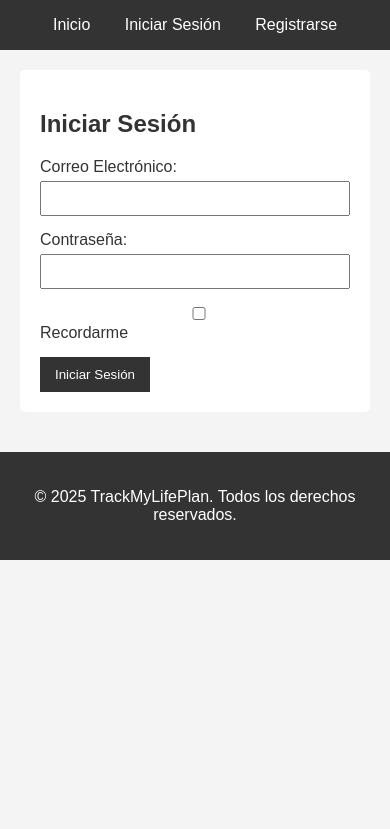
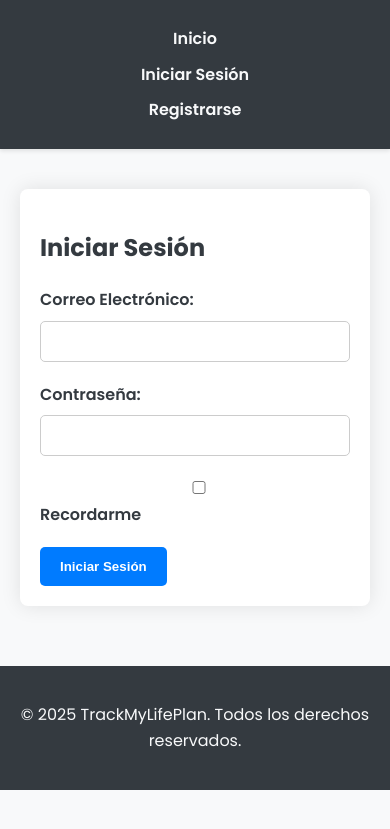
Before and after one commit to Trebmareeuu/TrackMyLifePlan, a PHP site: page /login.php in a window 390 px wide. Shown: the top 829 px of the page. Run offline with PHP 8.4, Linux system fonts and the light colour scheme.

Commit message:
feat: Enhance security, styles, and add habits module
- Improved login security with account lockout and rate limiting.
- Modernized the application's styles with a responsive design.
- Added JavaScript interactivity for a better user experience.
- Created the form to register and schedule new habits.

```diff
--- a/css/style.css
+++ b/css/style.css
@@ -1,14 +1,28 @@
+@import url('https://fonts.googleapis.com/css2?family=Poppins:wght@300;400;600;700&display=swap');
+
+:root {
+    --primary-color: #007bff;
+    --secondary-color: #6c757d;
+    --success-color: #28a745;
+    --danger-color: #dc3545;
+    --light-color: #f8f9fa;
+    --dark-color: #343a40;
+    --font-family: 'Poppins', sans-serif;
+}
+
 body {
-    font-family: sans-serif;
+    font-family: var(--font-family);
     margin: 0;
-    background-color: #f4f4f4;
-    color: #333;
+    background-color: var(--light-color);
+    color: var(--dark-color);
+    line-height: 1.6;
 }
 
 header {
-    background-color: #333;
-    color: #fff;
+    background-color: var(--dark-color);
+    color: var(--light-color);
     padding: 1rem 0;
+    box-shadow: 0 2px 4px rgba(0,0,0,0.1);
 }
 
 nav ul {
@@ -24,8 +38,14 @@ nav ul li {
 }
 
 nav ul li a {
-    color: #fff;
+    color: var(--light-color);
     text-decoration: none;
+    font-weight: 600;
+    transition: color 0.3s ease;
+}
+
+nav ul li a:hover {
+    color: var(--primary-color);
 }
 
 main {
@@ -34,41 +54,78 @@ main {
 
 .container {
     max-width: 800px;
-    margin: 0 auto;
+    margin: 20px auto;
     background: #fff;
-    padding: 20px;
-    border-radius: 5px;
+    padding: 30px;
+    border-radius: 8px;
+    box-shadow: 0 0 20px rgba(0,0,0,0.1);
+}
+
+h1, h2 {
+    color: var(--dark-color);
+    margin-bottom: 20px;
 }
 
 .form-group {
-    margin-bottom: 15px;
+    margin-bottom: 20px;
 }
 
 .form-group label {
     display: block;
-    margin-bottom: 5px;
+    margin-bottom: 8px;
+    font-weight: 600;
 }
 
 .form-group input {
     width: 100%;
-    padding: 8px;
+    padding: 12px;
     box-sizing: border-box;
+    border: 1px solid #ccc;
+    border-radius: 5px;
+    transition: border-color 0.3s ease;
+}
+
+.form-group input:focus {
+    outline: none;
+    border-color: var(--primary-color);
+    box-shadow: 0 0 5px rgba(0, 123, 255, 0.5);
 }
 
 button {
-    background-color: #333;
+    background-color: var(--primary-color);
     color: #fff;
     border: 0;
-    padding: 10px 15px;
+    padding: 12px 20px;
     cursor: pointer;
+    border-radius: 5px;
+    font-weight: 600;
+    transition: background-color 0.3s ease;
+}
+
+button:hover {
+    background-color: #0056b3;
+}
+
+.btn {
+    display: inline-block;
+    padding: 10px 20px;
+    background-color: var(--primary-color);
+    color: #fff;
+    text-decoration: none;
+    border-radius: 5px;
+    transition: background-color 0.3s ease;
+}
+
+.btn:hover {
+    background-color: #0056b3;
 }
 
 .errors {
-    background: #f8d7da;
-    color: #721c24;
-    padding: 10px;
-    margin-bottom: 15px;
-    border: 1px solid #f5c6cb;
+    background: var(--danger-color);
+    color: #fff;
+    padding: 15px;
+    margin-bottom: 20px;
+    border: 1px solid #c82333;
     border-radius: 5px;
 }
 
@@ -76,6 +133,17 @@ footer {
     text-align: center;
     padding: 20px;
     margin-top: 20px;
-    background-color: #333;
-    color: #fff;
+    background-color: var(--dark-color);
+    color: var(--light-color);
 }
+
+@media (max-width: 768px) {
+    .container {
+        padding: 20px;
+    }
+
+    nav ul li {
+        display: block;
+        margin: 10px 0;
+    }
+}
--- a/dashboard.php
+++ b/dashboard.php
@@ -51,6 +51,7 @@ include __DIR__ . '/templates/header.php';
     <h2>Panel de Control</h2>
     <p>Bienvenido, <?php echo htmlspecialchars($user['name']); ?>!</p>
     <p>Aquí podrás ver tus hábitos y finanzas.</p>
+    <a href="habits.php" class="btn">Añadir Nuevo Hábito</a>
 </div>
 
 <?php
--- a/login.php
+++ b/login.php
@@ -5,16 +5,40 @@ session_start();
 // Requiere el archivo de conexión a la base de datos.
 require_once __DIR__ . '/src/includes/db.php';
 
+// Define el número máximo de intentos de inicio de sesión fallidos.
+const MAX_LOGIN_ATTEMPTS = 5;
+// Define el tiempo de bloqueo en segundos.
+const LOCKOUT_TIME = 900; // 15 minutos
+
 // Inicializa un array para almacenar los errores.
 $errors = [];
 
 // Comprueba si el formulario ha sido enviado.
 if ($_SERVER["REQUEST_METHOD"] == "POST") {
+    // Limita la frecuencia de las solicitudes de inicio de sesión.
+    if (isset($_SESSION['last_login_attempt']) && (time() - $_SESSION['last_login_attempt'] < 2)) {
+        $errors[] = "Por favor, espere un momento antes de volver a intentarlo.";
+    } else {
+        $_SESSION['last_login_attempt'] = time();
+
         // Limpia y asigna las variables del formulario.
         $email = trim($_POST['email']);
         $password = $_POST['password'];
         $remember = isset($_POST['remember']);
 
+        // Obtiene la dirección IP del usuario.
+        $ip_address = $_SERVER['REMOTE_ADDR'];
+
+        // Prepara la consulta SQL para obtener los intentos de inicio de sesión fallidos.
+        $sql = "SELECT COUNT(*) FROM failed_login_attempts WHERE ip_address = ? AND timestamp > (NOW() - INTERVAL ? SECOND)";
+        $stmt = $pdo->prepare($sql);
+        $stmt->execute([$ip_address, LOCKOUT_TIME]);
+        $failed_attempts = $stmt->fetchColumn();
+
+        // Si hay demasiados intentos de inicio de sesión fallidos, bloquea al usuario.
+        if ($failed_attempts >= MAX_LOGIN_ATTEMPTS) {
+            $errors[] = "Ha excedido el número de intentos de inicio de sesión. Por favor, inténtelo de nuevo más tarde.";
+        } else {
             // Valida el correo electrónico.
             if (empty($email)) {
                 $errors[] = "El correo electrónico es obligatorio.";
@@ -35,6 +59,11 @@ if ($_SERVER["REQUEST_METHOD"] == "POST") {
 
                 // Comprueba si el usuario existe y si la contraseña es correcta.
                 if ($user && password_verify($password, $user['password'])) {
+                    // Si el inicio de sesión es exitoso, elimina los intentos de inicio de sesión fallidos.
+                    $sql = "DELETE FROM failed_login_attempts WHERE ip_address = ?";
+                    $stmt = $pdo->prepare($sql);
+                    $stmt->execute([$ip_address]);
+
                     // Almacena el ID del usuario en la sesión.
                     $_SESSION['user_id'] = $user['id'];
 
@@ -61,8 +90,14 @@ if ($_SERVER["REQUEST_METHOD"] == "POST") {
                     header("Location: dashboard.php");
                     exit;
                 } else {
-            // Si las credenciales no son válidas, añade un error.
+                    // Si las credenciales no son válidas, añade un error y registra el intento de inicio de sesión fallido.
                     $errors[] = "Las credenciales no son válidas.";
+
+                    $sql = "INSERT INTO failed_login_attempts (ip_address, timestamp) VALUES (?, NOW())";
+                    $stmt = $pdo->prepare($sql);
+                    $stmt->execute([$ip_address]);
+                }
+            }
         }
     }
 }
```
Also changed, not shown: habits.php (added, +104 -0 lines), js/main.js (+47 -0 lines). Lines whose indentation alone changed are shown as unchanged.
